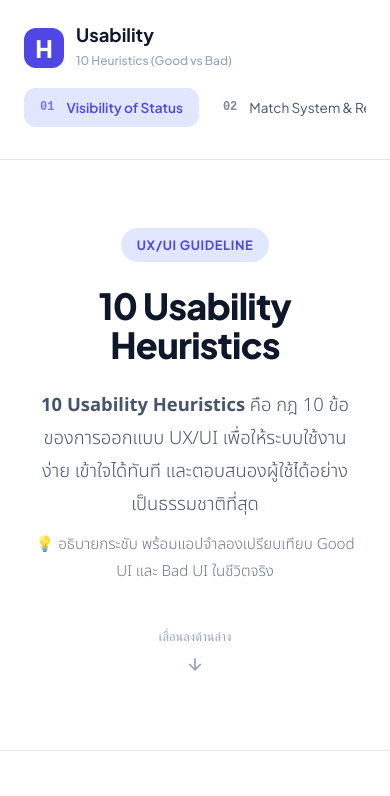
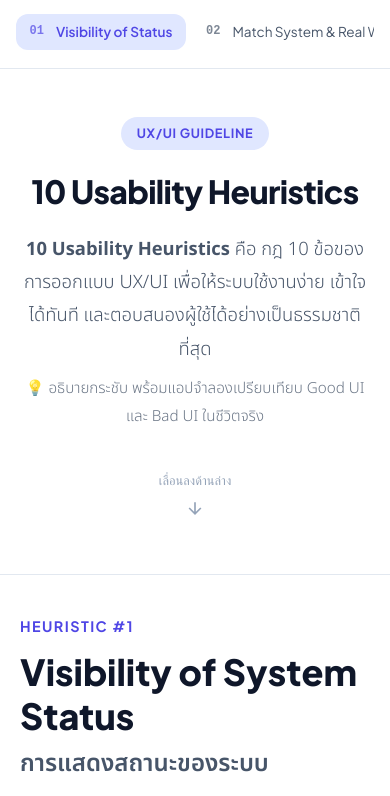
Before and after one commit to infinindy/10-usability-heuristics, a website: page index.html in a window 390 px wide. Shown: the top 796 px of the page. Drawn offline with Linux system fonts and the light colour scheme.

Commit message:
fix: mobile scroll - sticky nav bar, touch scrolling, responsive improvements

```diff
--- a/css/main.css
+++ b/css/main.css
@@ -33,12 +33,18 @@
     scroll-behavior: smooth;
 }
 
+html, body {
+    height: 100%;
+}
+
 body {
     background-color: var(--bg-primary);
     color: var(--text-primary);
     font-family: var(--font-primary);
     line-height: 1.6;
     overflow-x: hidden;
+    overflow-y: auto;
+    -webkit-overflow-scrolling: touch;
 }
 
 /* Scroll Progress Bar */
@@ -110,6 +116,7 @@ body {
 .sidebar-nav {
     flex-grow: 1;
     overflow-y: auto;
+    -webkit-overflow-scrolling: touch;
 }
 
 /* Custom Scrollbar for Sidebar */
@@ -449,35 +456,55 @@ body {
 
     .sidebar {
         width: 100%;
-        position: relative;
+        position: sticky;
+        top: 0;
         height: auto;
-        padding: 1.5rem;
+        max-height: none;
+        padding: 0.85rem 1rem;
         border-right: none;
         border-bottom: 1px solid var(--border-color);
+        z-index: 200;
+        overflow: visible;
     }
 
     .sidebar-logo {
-        margin-bottom: 1rem;
+        display: none;
     }
 
     .sidebar-nav {
         margin-bottom: 0;
+        overflow: visible;
     }
 
     .sidebar-nav ul {
         display: flex;
         overflow-x: auto;
-        gap: 0.5rem;
-        padding-bottom: 0.5rem;
+        overflow-y: visible;
+        -webkit-overflow-scrolling: touch;
+        gap: 0.4rem;
+        padding-bottom: 4px;
+        scroll-snap-type: x mandatory;
     }
 
     .sidebar-nav ul::-webkit-scrollbar {
-        height: 4px;
+        height: 3px;
+    }
+    .sidebar-nav ul::-webkit-scrollbar-thumb {
+        background: var(--border-color);
+        border-radius: 4px;
     }
 
     .nav-item {
+        flex-shrink: 0;
         margin-bottom: 0;
-        padding: 0.5rem 1rem;
+        padding: 0.4rem 0.85rem;
+        font-size: 0.75rem;
+        scroll-snap-align: start;
+        white-space: nowrap;
+    }
+
+    .nav-divider {
+        display: none;
     }
 
     .sidebar-footer {
@@ -507,7 +534,12 @@ body {
 
 @media (max-width: 640px) {
     .hero-title {
-        font-size: 2.25rem;
+        font-size: 2rem;
+    }
+
+    .hero-section {
+        min-height: 60vh;
+        padding: 3rem 1.25rem;
     }
 
     .do-dont-grid {
@@ -515,7 +547,23 @@ body {
     }
 
     .info-panel {
-        padding: 3rem 1.5rem;
+        padding: 2.5rem 1.25rem;
+    }
+
+    .mockup-panel {
+        padding: 2rem 1.25rem;
+    }
+
+    .conclusion-section {
+        padding: 2.5rem 1.25rem;
+    }
+
+    .conclusion-grid {
+        grid-template-columns: 1fr;
+    }
+
+    .takeaway-list {
+        grid-template-columns: 1fr;
     }
 }
 
```
